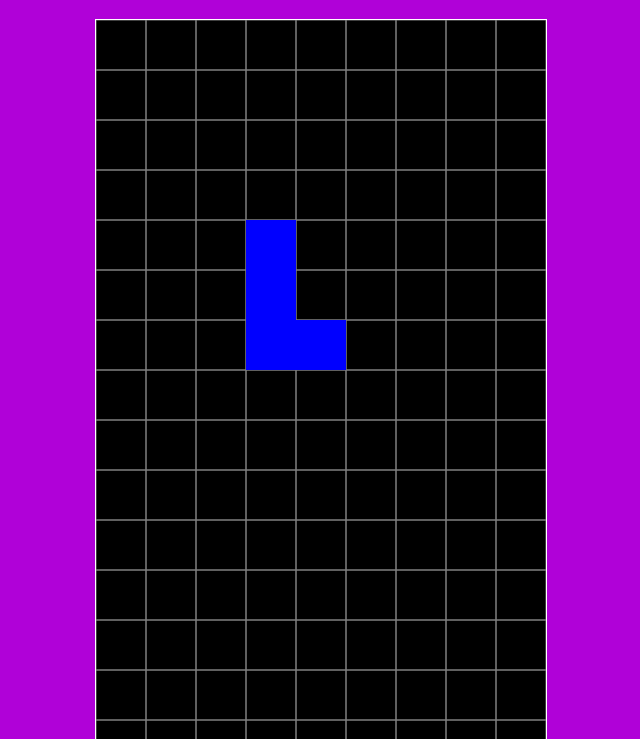
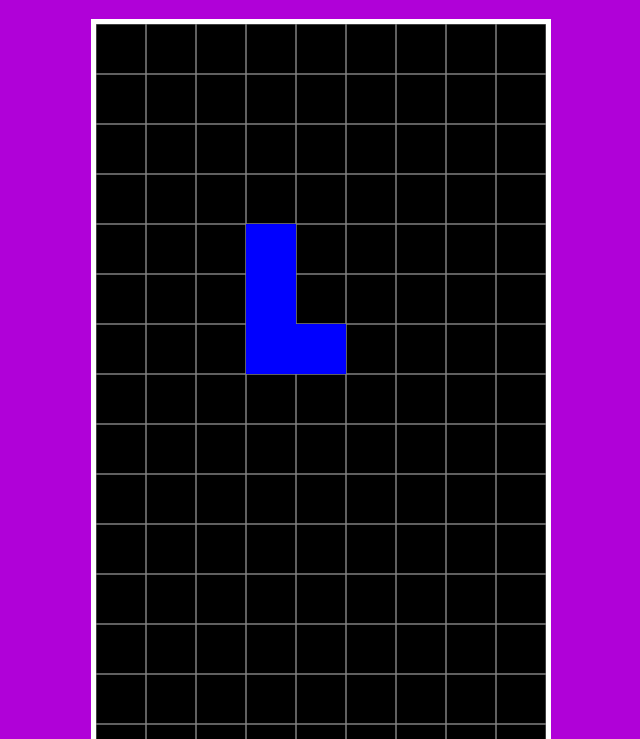
Before and after one commit to YoussefMIbrahim/Tetris, a plain HTML site: page Tetris_page.html in a window 1280 px wide. Shown: the part 61-800 px from the top of the page, without its empty margins (319-959 px from the left). Drawn offline with Linux system fonts and the light colour scheme.

Commit message:
new branch time?

```diff
--- a/tetris_styles.css
+++ b/tetris_styles.css
@@ -2,7 +2,7 @@
     height: 900px;
     width: 450px;
     alignment: center;
-    border: 1px white solid;
+    border: 5px white solid;
     background-color: black;
     padding-left: 0;
     padding-right: 0;
```
